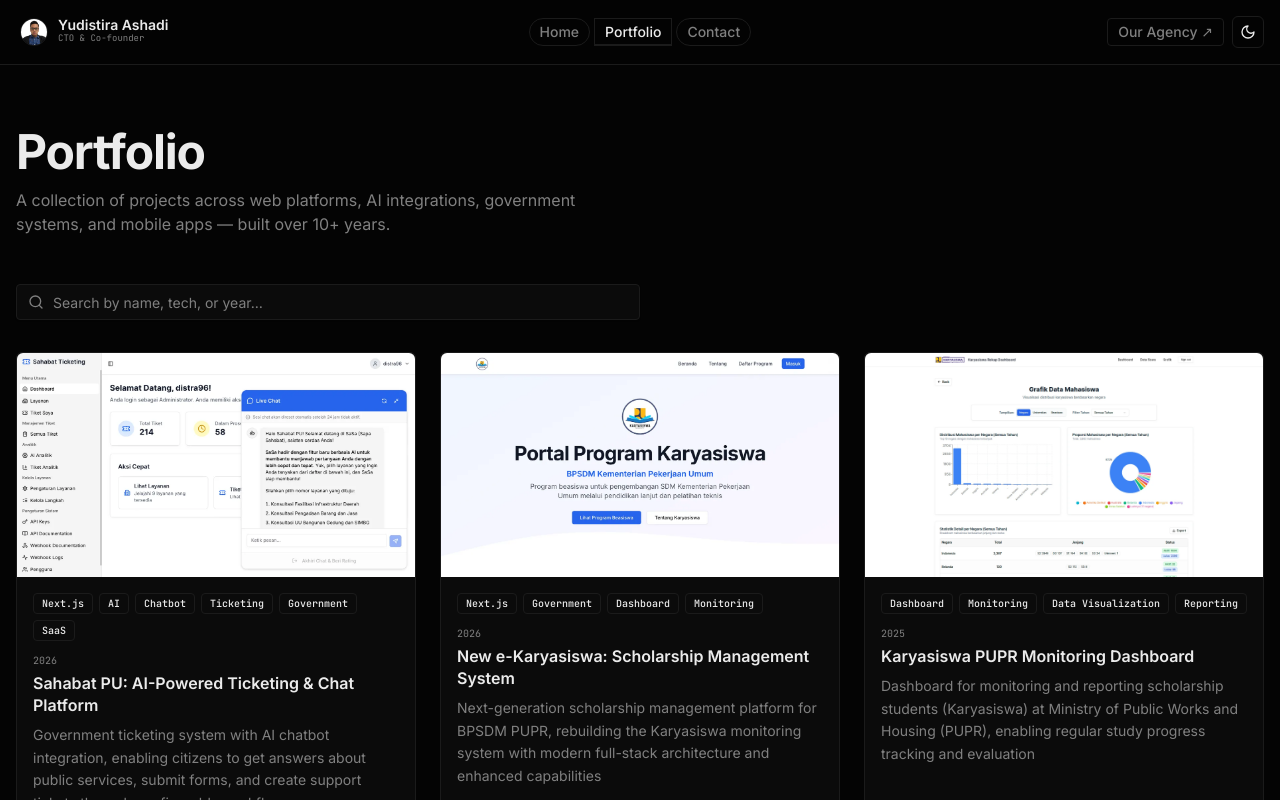
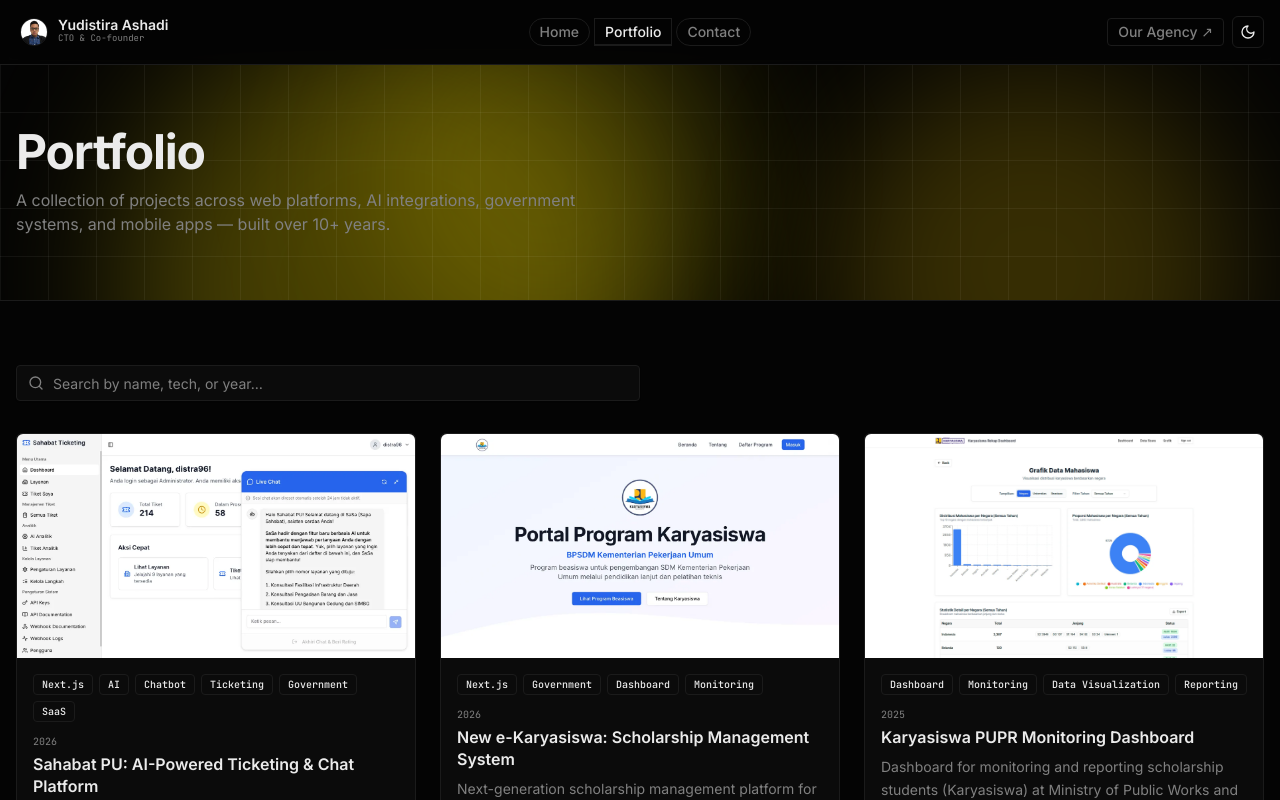
Before and after one commit to yudistiraashadi/portfolio-next-js, a Next.js app: page /portfolio in a window 1280 px wide. Shown: the top 800 px of the page. Built offline with nearby package versions, Linux system fonts and the light colour scheme.

Commit message:
feat: add aurora header to portfolio list page

```diff
--- a/src/app/portfolio/page.tsx
+++ b/src/app/portfolio/page.tsx
@@ -1,27 +1,33 @@
 import { Metadata } from "next";
 
+import { AuroraBackground } from "@/components/aurora-background";
 import { PortfolioList } from "@/components/portfolio-list";
 import { portfolioData } from "@/data/portfolio";
 
 export const metadata: Metadata = {
   title: "Portfolio",
-  description: "Projects by Yudistira Ashadi — web apps, AI tools, and mobile applications.",
+  description:
+    "Projects by Yudistira Ashadi — web apps, AI tools, and mobile applications.",
 };
 
 export default function PortfolioPage() {
   return (
+    <>
+      <AuroraBackground className="border-b border-border">
         <div className="mx-auto max-w-7xl px-4 py-16">
-      <section className="mb-12">
           <h1 className="mb-3 text-4xl font-bold tracking-tight lg:text-5xl">
             Portfolio
           </h1>
           <p className="max-w-xl text-muted-foreground">
-          A collection of projects across web platforms, AI integrations, government
-          systems, and mobile apps — built over 10+ years.
+            A collection of projects across web platforms, AI integrations,
+            government systems, and mobile apps — built over 10+ years.
           </p>
-      </section>
+        </div>
+      </AuroraBackground>
 
+      <div className="mx-auto max-w-7xl px-4 py-16">
         <PortfolioList portfolioData={portfolioData} />
       </div>
+    </>
   );
 }
```
Lines whose indentation alone changed are shown as unchanged.
